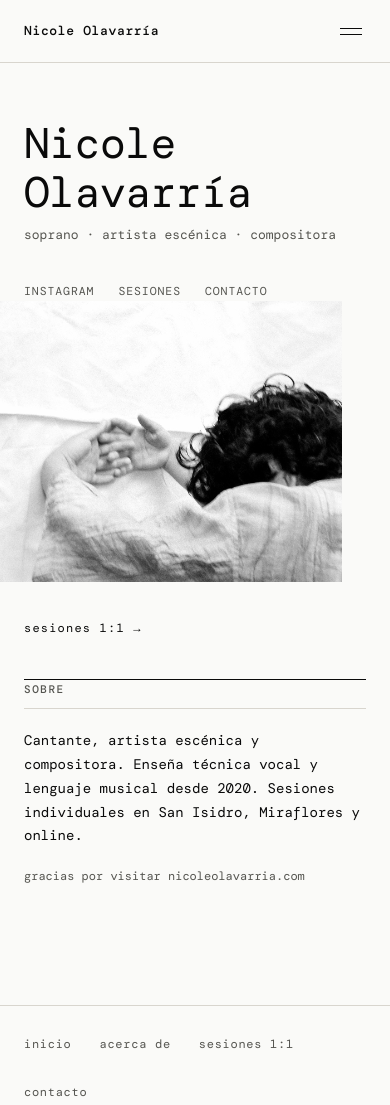
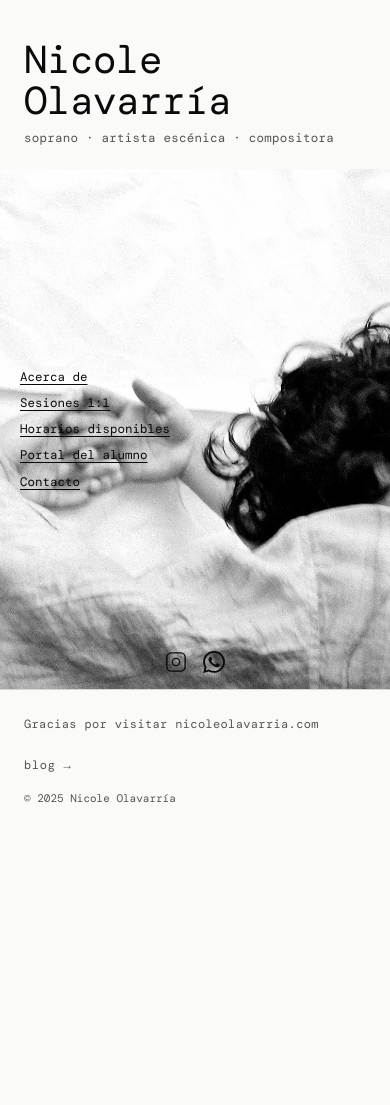
Before and after one commit to nicoleolavarria/nicole-web, an Astro site: page / in a window 390 px wide. Shown: the top 1105 px of the page. After the commit the page ends 844 px from the top, so only its background shows below. Built offline with nearby package versions, Linux system fonts and the light colour scheme; Astro itself is replaced by a stand-in of ours; a web font is replaced by a local one.

Commit message:
homepage rediseñada: wireframe de Nicole (nav overlay foto, iconos IG/WA, footer nuevo)

```diff
--- a/public/styles/global.css
+++ b/public/styles/global.css
@@ -127,55 +127,88 @@ p { margin: 0 0 18px; }
 .small { font-size: 12px; }
 
 /* ---------- HOME ---------- */
-.home-hero {
-  padding: 100px 40px 80px;
-  max-width: 860px;
-  margin: 0 auto;
+.home {
+  display: flex;
+  flex-direction: column;
 }
 
-.home-hero h1 {
-  font-size: clamp(32px, 5vw, 52px);
-  font-weight: 300;
-  margin: 0 0 8px;
+.home-top {
+  padding: 52px 32px 28px;
 }
 
-.home-hero .sub {
-  font-size: 13px;
-  color: var(--muted);
-  margin: 0 0 60px;
+.home-top h1 {
+  font-size: clamp(32px, 7vw, 56px);
+  font-weight: 300;
+  margin: 0 0 6px;
+  line-height: 1.05;
+  letter-spacing: -.01em;
 }
 
-.home-hero .hero-img {
-  width: 100%;
-  max-height: 520px;
-  object-fit: cover;
+.home-sub {
+  font-size: 12.5px;
+  color: var(--muted);
+  margin: 0;
+  letter-spacing: .02em;
 }
 
-.home-social {
+.home-photo-box {
+  position: relative;
+  width: 100%;
+  overflow: hidden;
+}
+
+.home-photo {
+  width: 100%;
+  aspect-ratio: 4/5;
+  object-fit: cover;
+  object-position: center;
+  display: block;
+}
+
+.home-nav-overlay {
+  position: absolute;
+  top: 0;
+  left: 0;
+  bottom: 0;
+  width: 48%;
   display: flex;
-  gap: 24px;
-  margin-top: 20px;
-  font-size: 11.5px;
-  letter-spacing: .08em;
+  flex-direction: column;
+  justify-content: center;
+  padding: 32px 28px;
+  gap: 2px;
 }
-.home-social a {
-  color: var(--muted);
+
+.home-nav-overlay a {
+  font-family: var(--mono);
+  font-size: 13.5px;
+  font-weight: 400;
+  color: var(--fg);
+  text-decoration: underline;
+  text-underline-offset: 3px;
+  line-height: 2;
+  transition: opacity .12s;
+}
+.home-nav-overlay a:hover { opacity: .45; }
+
+.home-icons {
+  position: absolute;
+  bottom: 20px;
+  left: 50%;
+  transform: translateX(-50%);
+  display: flex;
+  gap: 18px;
+  align-items: center;
+}
+
+.home-icons a {
+  color: var(--fg);
   text-decoration: none;
-  text-transform: uppercase;
+  display: flex;
+  align-items: center;
+  transition: opacity .12s;
 }
-.home-social a:hover { color: var(--fg); opacity: 1; }
-
-.home-cta {
-  display: inline-block;
-  margin-top: 48px;
-  font-size: 12px;
-  letter-spacing: .1em;
-  text-decoration: none;
-  border-bottom: 1px solid var(--fg);
-  padding-bottom: 2px;
-  color: var(--fg);
-}
-.home-cta:hover { opacity: .5; }
+.home-icons a:hover { opacity: .5; }
+.home-icons svg { width: 26px; height: 26px; }
 
 /* ---------- ABOUT ---------- */
 .about-grid {
@@ -270,31 +303,40 @@ p { margin: 0 0 18px; }
 /* ---------- FOOTER ---------- */
 footer {
   border-top: 1px solid var(--line);
-  padding: 40px;
+  padding: 28px 40px;
   display: flex;
   justify-content: space-between;
   align-items: center;
   flex-wrap: wrap;
-  gap: 16px;
+  gap: 12px;
 }
 
-.footer-links {
+.footer-left {
   display: flex;
-  gap: 28px;
+  align-items: center;
+  gap: 20px;
   flex-wrap: wrap;
 }
-.footer-links a {
+
+.footer-thanks {
+  font-size: 12px;
+  color: var(--muted);
+  letter-spacing: .03em;
+}
+
+.footer-blog {
   font-size: 12px;
   color: var(--muted);
   text-decoration: none;
   letter-spacing: .06em;
 }
-.footer-links a:hover { color: var(--fg); opacity: 1; }
+.footer-blog:hover { color: var(--fg); opacity: 1; }
 
 .footer-copy {
   font-size: 11px;
   color: var(--muted);
   margin: 0;
+  white-space: nowrap;
 }
 
 /* ---------- RESPONSIVE ---------- */
@@ -322,30 +364,20 @@ footer {
 
   .wrap, .wrap-narrow { padding: 48px 24px; }
 
-  .home-hero {
-    padding: 56px 24px 0;
+  .home-top { padding: 40px 24px 20px; }
+  .home-top h1 { font-size: clamp(34px, 10vw, 48px); }
+
+  .home-photo { aspect-ratio: 3/4; }
+
+  .home-nav-overlay {
+    width: 52%;
+    padding: 24px 20px;
+    gap: 0;
   }
-  .home-hero h1 {
-    font-size: clamp(36px, 11vw, 52px);
-    font-weight: 300;
-    margin-bottom: 6px;
-  }
-  .home-hero .sub {
-    margin-bottom: 36px;
-  }
-  .home-hero .hero-img {
-    width: calc(100% + 48px);
-    max-height: none;
-    height: 72vw;
-    object-fit: cover;
-    margin-left: -24px;
-  }
-  .home-cta {
-    display: block;
-    margin-top: 36px;
-    padding-bottom: 40px;
-  }
-  .home-social { margin-top: 12px; }
+  .home-nav-overlay a { font-size: 12.5px; line-height: 2.1; }
+
+  .home-icons svg { width: 22px; height: 22px; }
+  .home-icons { gap: 16px; bottom: 16px; }
 
   .about-grid { grid-template-columns: 1fr; gap: 40px; }
   .about-intro { grid-column: 1; }
@@ -354,5 +386,5 @@ footer {
   .sesiones-hero { grid-template-columns: 1fr; gap: 40px; }
   .contacto-grid { grid-template-columns: 1fr; gap: 40px; }
 
-  footer { padding: 28px 24px; flex-direction: column; align-items: flex-start; gap: 20px; }
+  footer { padding: 24px; flex-direction: column; align-items: flex-start; gap: 14px; }
 }
--- a/src/layouts/Layout.astro
+++ b/src/layouts/Layout.astro
@@ -3,8 +3,14 @@ interface Props {
   title: string;
   description?: string;
   image?: string;
+  noHeader?: boolean;
 }
-const { title, description = 'Clases de canto, técnica vocal y lenguaje musical en Lima. Sesiones 1:1 con Nicole Olavarría, soprano y artista escénica.', image } = Astro.props;
+const {
+  title,
+  description = 'Clases de canto, técnica vocal y lenguaje musical en Lima. Sesiones 1:1 con Nicole Olavarría, soprano y artista escénica.',
+  image,
+  noHeader = false,
+} = Astro.props;
 const ogImage = image ?? 'https://nicoleolavarria.com/images/sesiones.jpg';
 const canonicalURL = new URL(Astro.url.pathname, Astro.site);
 ---
@@ -27,6 +33,7 @@ const canonicalURL = new URL(Astro.url.pathname, Astro.site);
   <link rel="stylesheet" href="/styles/global.css" />
 </head>
 <body>
+  {!noHeader && (
     <header>
       <a href="/" class="site-name">Nicole Olavarría</a>
       <nav>
@@ -40,21 +47,21 @@ const canonicalURL = new URL(Astro.url.pathname, Astro.site);
         <span></span><span></span>
       </button>
     </header>
+  )}
 
   <main>
     <slot />
   </main>
 
   <footer>
-    <div class="footer-links">
-      <a href="/">inicio</a>
-      <a href="/acerca-de">acerca de</a>
-      <a href="/sesiones">sesiones 1:1</a>
-      <a href="/contacto">contacto</a>
+    <div class="footer-left">
+      <span class="footer-thanks">Gracias por visitar nicoleolavarria.com</span>
+      <a href="/blog" class="footer-blog">blog →</a>
     </div>
     <p class="footer-copy">© 2025 Nicole Olavarría</p>
   </footer>
 
+  {!noHeader && (
     <script>
       const toggle = document.querySelector('.menu-toggle');
       const nav = document.querySelector('header nav');
@@ -68,5 +75,6 @@ const canonicalURL = new URL(Astro.url.pathname, Astro.site);
         toggle?.setAttribute('aria-expanded', 'false');
       }));
     </script>
+  )}
 </body>
 </html>
--- a/src/pages/index.astro
+++ b/src/pages/index.astro
@@ -1,37 +1,44 @@
 ---
 import Layout from '../layouts/Layout.astro';
+const WA = 'https://wa.me/51955127656';
+const IG = 'https://www.instagram.com/nicoleolavarria_______/';
 ---
-<Layout title="Nicole Olavarría — canto, técnica vocal y lenguaje musical">
-  <div class="home-hero">
-    <h1>Nicole Olavarría</h1>
-    <p class="sub">soprano · artista escénica · compositora</p>
-
-    <div class="home-social">
-      <a href="https://www.instagram.com/nicoleolavarria_______/" target="_blank" rel="noopener">instagram</a>
-      <a href="/sesiones">sesiones</a>
-      <a href="/contacto">contacto</a>
+<Layout title="Nicole Olavarría — canto, técnica vocal y lenguaje musical" noHeader={true}>
+  <div class="home">
+    <div class="home-top">
+      <h1>Nicole Olavarría</h1>
+      <p class="home-sub">soprano · artista escénica · compositora</p>
     </div>
 
-    <img
-      src="/images/sesiones.jpg"
-      alt="Nicole Olavarría en sesión de canto"
-      class="hero-img"
-    />
+    <div class="home-photo-box">
+      <img
+        src="/images/sesiones.jpg"
+        alt="Nicole Olavarría"
+        class="home-photo"
+      />
 
-    <a href="/sesiones" class="home-cta">sesiones 1:1 →</a>
+      <nav class="home-nav-overlay">
+        <a href="/acerca-de">Acerca de</a>
+        <a href="/sesiones">Sesiones 1:1</a>
+        <a href="/sesiones">Horarios disponibles</a>
+        <a href="/portal/index.html">Portal del alumno</a>
+        <a href="/contacto">Contacto</a>
+      </nav>
+
+      <div class="home-icons">
+        <a href={IG} target="_blank" rel="noopener" aria-label="Instagram de Nicole Olavarría">
+          <svg viewBox="0 0 24 24" fill="none" stroke="currentColor" stroke-width="1.5" stroke-linecap="round" stroke-linejoin="round">
+            <rect x="2" y="2" width="20" height="20" rx="5"/>
+            <circle cx="12" cy="12" r="4"/>
+            <circle cx="17.5" cy="6.5" r=".6" fill="currentColor" stroke="none"/>
+          </svg>
+        </a>
+        <a href={WA} target="_blank" rel="noopener" aria-label="WhatsApp de Nicole Olavarría">
+          <svg viewBox="0 0 24 24" fill="currentColor">
+            <path d="M17.472 14.382c-.297-.149-1.758-.867-2.03-.967-.273-.099-.471-.148-.67.15-.197.297-.767.966-.94 1.164-.173.199-.347.223-.644.075-.297-.15-1.255-.463-2.39-1.475-.883-.788-1.48-1.761-1.653-2.059-.173-.297-.018-.458.13-.606.134-.133.298-.347.446-.52.149-.174.198-.298.298-.497.099-.198.05-.371-.025-.52-.075-.149-.669-1.612-.916-2.207-.242-.579-.487-.5-.669-.51-.173-.008-.371-.01-.57-.01-.198 0-.52.074-.792.372-.272.297-1.04 1.016-1.04 2.479 0 1.462 1.065 2.875 1.213 3.074.149.198 2.096 3.2 5.077 4.487.709.306 1.262.489 1.694.625.712.227 1.36.195 1.871.118.571-.085 1.758-.719 2.006-1.413.248-.694.248-1.289.173-1.413-.074-.124-.272-.198-.57-.347m-5.421 7.403h-.004a9.87 9.87 0 01-5.031-1.378l-.361-.214-3.741.982.998-3.648-.235-.374a9.86 9.86 0 01-1.51-5.26c.001-5.45 4.436-9.884 9.888-9.884 2.64 0 5.122 1.03 6.988 2.898a9.825 9.825 0 012.893 6.994c-.003 5.45-4.437 9.884-9.885 9.884m8.413-18.297A11.815 11.815 0 0012.05 0C5.495 0 .16 5.335.157 11.892c0 2.096.547 4.142 1.588 5.945L.057 24l6.305-1.654a11.882 11.882 0 005.683 1.448h.005c6.554 0 11.89-5.335 11.893-11.893a11.821 11.821 0 00-3.48-8.413Z"/>
+          </svg>
+        </a>
+      </div>
+    </div>
   </div>
-
-  <section class="wrap" style="padding-top: 0; padding-bottom: 100px;">
-    <div style="max-width: 560px;">
-      <h2>sobre</h2>
-      <p>
-        Cantante, artista escénica y compositora. Enseña técnica vocal y
-        lenguaje musical desde 2020. Sesiones individuales en San Isidro,
-        Miraflores y online.
-      </p>
-      <p class="muted small">
-        gracias por visitar nicoleolavarria.com
-      </p>
-    </div>
-  </section>
 </Layout>
```
Lines whose indentation alone changed are shown as unchanged.
